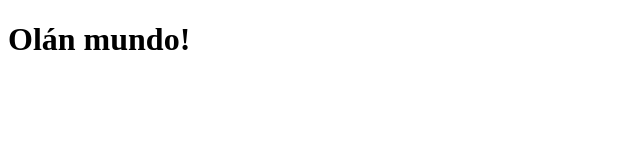
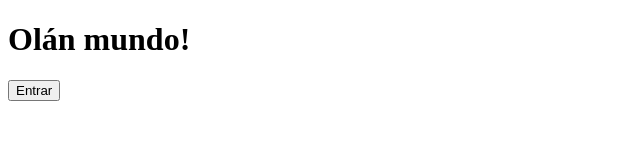
Before and after one commit to Marcos-Pablo-Dev/pratica01, a plain HTML site: page index.html in a window 1280 px wide. Shown: the whole page, without its empty margins (0-640 px from the left). Drawn offline with Linux system fonts and the light colour scheme.

Commit message:
adicionei um botão

```diff
--- a/index.html
+++ b/index.html
@@ -7,5 +7,8 @@
 </head>
 <body>
     <h1>Olán mundo!</h1>
+    <div>
+        <button>Entrar</button>
+    </div>
 </body>
 </html>
```
